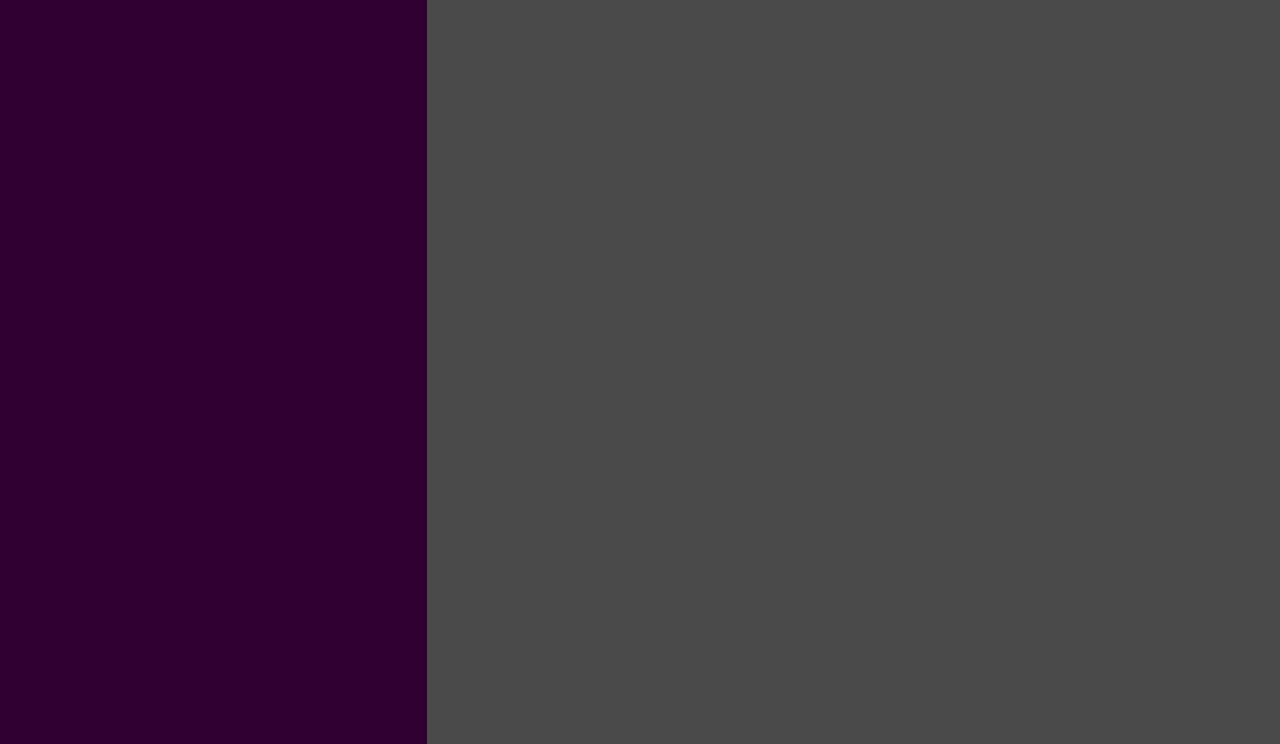
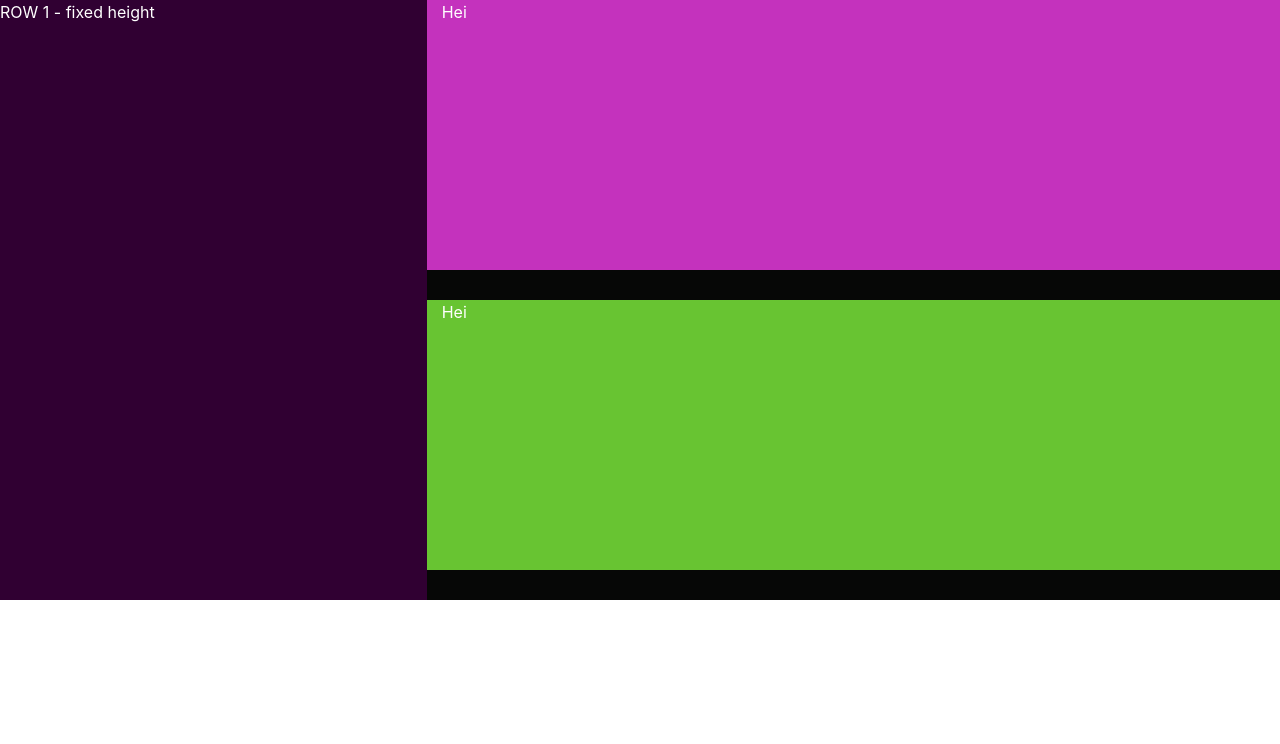
Before and after one commit to troflog/port-sim, a plain HTML site: page test-height-columns/index.html in a window 1280 px wide. Shown: the part 56-800 px from the top of the page. Drawn offline with nearby package versions, Linux system fonts and the light colour scheme.

Commit message:
Works better, but the navbar is still a problem.

```diff
--- a/test-height-columns/index.html
+++ b/test-height-columns/index.html
@@ -18,20 +18,57 @@
 </head>
 
 <body>
-    <div class="container-fluid h-100">
-        <div class="row justify-content-center h-100">
-            <div class="col-4 bg-red ">
-                <div class="h-100 d-flex flex-column ">
-                    <div class="row justify-content-center bg-purple flex-grow-1 ">
-                        <div class="text-white">
-                            <div >ROW 1 - fixed height</div>
-                        </div>
+
+<nav class="navbar navbar-expand-lg navbar-dark bg-dark static-top">
+<div class="container ">
+    <a class="navbar-brand" href="#">Start Bootstrap</a>
+    <button class="navbar-toggler" type="button" data-toggle="collapse" data-target="#navbarResponsive" aria-controls="navbarResponsive" aria-expanded="false" aria-label="Toggle navigation">
+    <span class="navbar-toggler-icon"></span>
+    </button>
+    <div class="collapse navbar-collapse" id="navbarResponsive">
+    <ul class="navbar-nav ml-auto">
+        <li class="nav-item active">
+        <a class="nav-link" href="#">Home
+            <span class="sr-only">(current)</span>
+        </a>
+        </li>
+        <li class="nav-item">
+        <a class="nav-link" href="#">About</a>
+        </li>
+        <li class="nav-item">
+        <a class="nav-link" href="#">Services</a>
+        </li>
+        <li class="nav-item">
+        <a class="nav-link" href="#">Contact</a>
+        </li>
+    </ul>
+    </div>
+</div>
+</nav>
+
+<div class="container-fluid h-75 ">
+    <div class="row  h-100 ">
+        <div class="col-md-4 bg-red ">
+            <div class="h-100 d-flex flex-column ">
+                <div class="row bg-purple flex-grow-1 ">
+                    <div class="text-white">
+                        <div >ROW 1 - fixed height</div>
                     </div>
                 </div>
             </div>
-            <div class="col-8 bg-gray text-white">
-                <p>Hey, neighbor.</p>
+        </div>
+        <div class="col-md-8 bg-gray text-white">
+            <div class="row bg-black">
+                <div class="col-md-12 bg-pink">
+                    Hei
+                </div>
+            </div>
+            <div class="row bg-black">
+                <div class="col-md-12 bg-green">
+                    Hei
+                </div>
             </div>
         </div>
     </div>
+</div>
 </body>
--- a/test-height-columns/style.css
+++ b/test-height-columns/style.css
@@ -1,4 +1,9 @@
 html,body{height:100%;}
+
+.setheight{
+  height:400px;
+  background: yellow;
+}
 
 .bg-purple {
   background: rgb(48,0,50);
@@ -12,3 +17,17 @@ html,body{height:100%;}
 .bg-red {
   background: rgb(196,50,53);
 }
+
+.bg-black {
+  background: rgb(6, 7, 6);
+  height: 50%;
+}
+
+.bg-green {
+  background: rgb(104, 196, 50);
+  height: 90%;
+}
+.bg-pink {
+    background: rgb(196, 50, 189);
+    height: 90%;
+}
```
